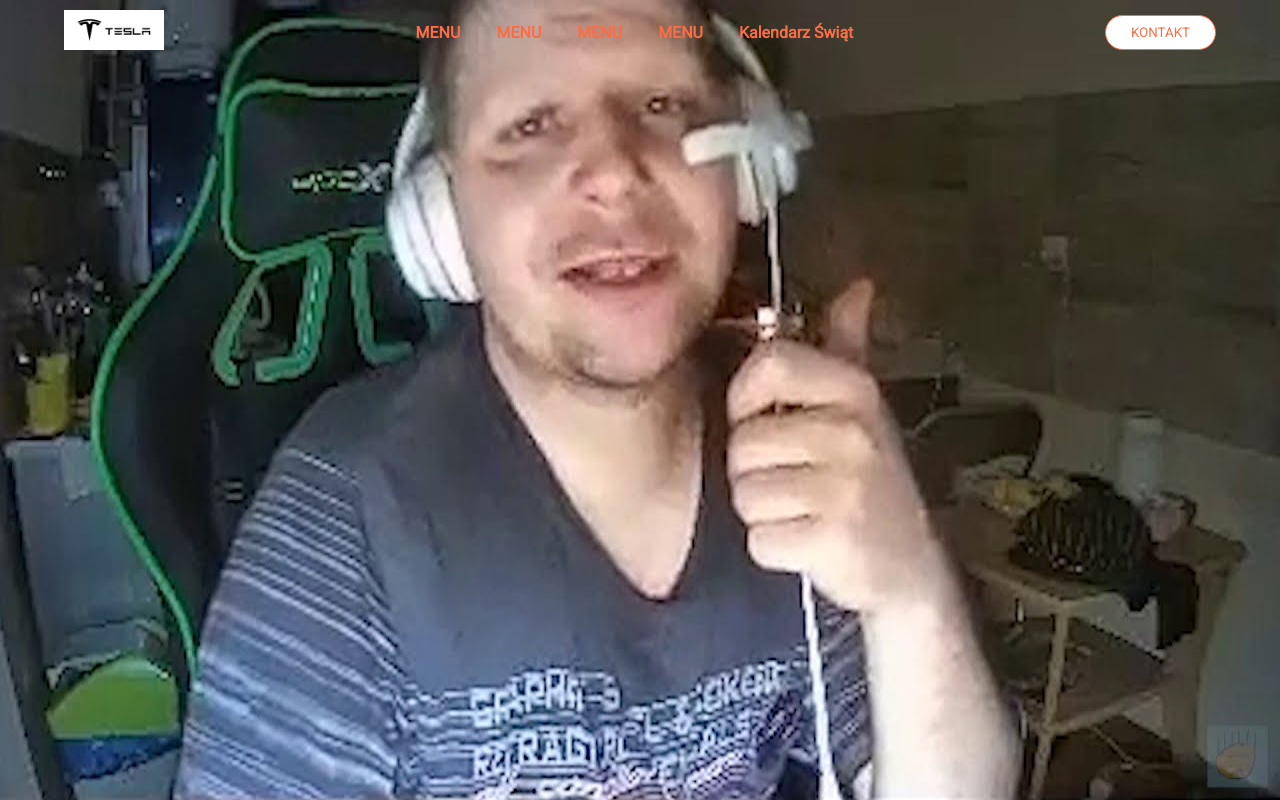
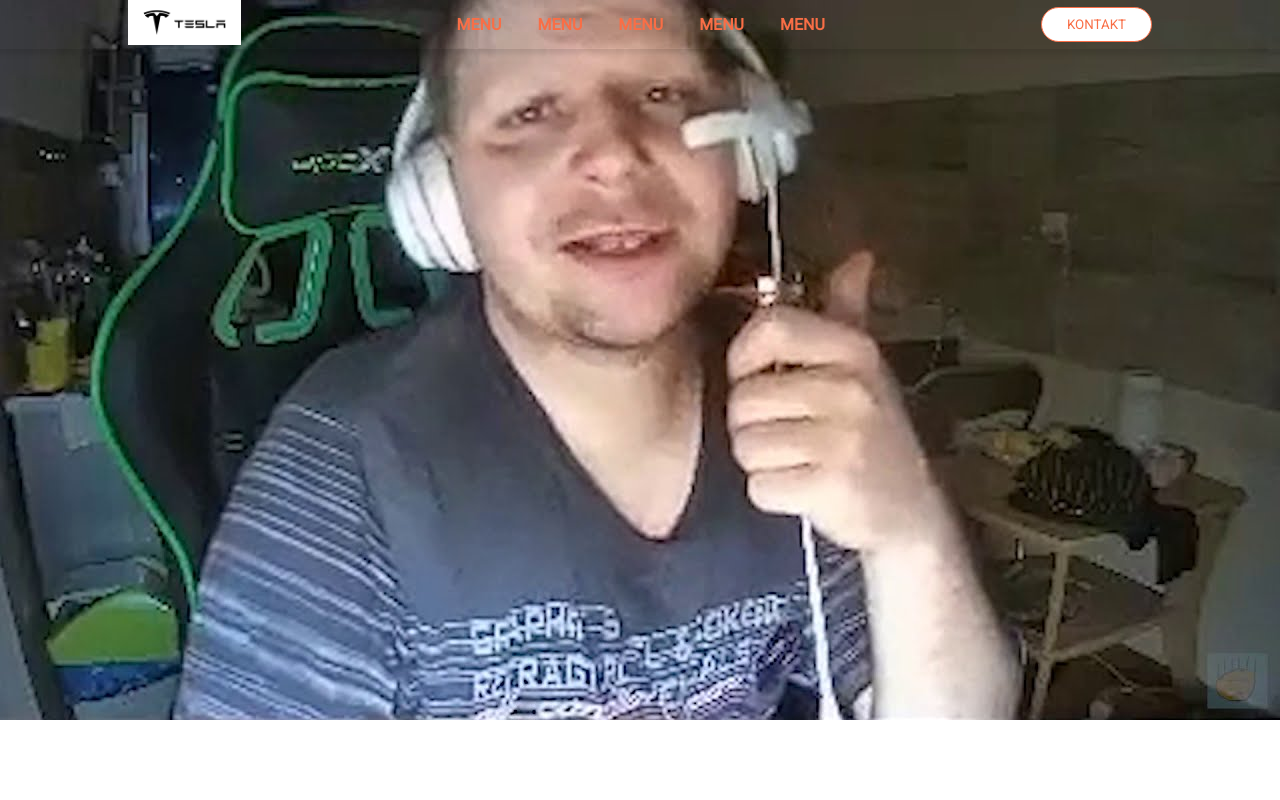
Before and after one commit to SK04e/reactapp, a React (Create React App) app: page / in a window 1280 px wide. Built offline with nearby package versions, Linux system fonts and the light colour scheme.

Commit message:
Revert "cos"
This reverts commit 2a9b6294dd57566b4f61f01ac16a76fff2e291ba.

```diff
--- a/src/App.css
+++ b/src/App.css
@@ -1,22 +1,5 @@
 .App {
   text-align: center;
-}
-
-div::-webkit-scrollbar {
-  display: none;
-}
-
-html {
-  scrollbar-width: none;
-}
-
-.scrollbox {
-  overflow-y: hidden;
-}
-
-body {
-  -ms-overflow-style: none;
-  scrollbar-width: none;
 }
 
 * {
@@ -32,10 +15,9 @@ body {
   display: flex;
   align-items: center;
   justify-content: space-between;
-  padding: 0px 5%;
+  padding: 0px 10%;
   font-weight: 600;
-  margin-top: 10px;
-  {/*box-shadow: 0 0px 5px 5px rgba(0, 0, 0, 0.1);*/}
+  box-shadow: 0 0px 5px 5px rgba(0, 0, 0, 0.1);;
 }
 
 ul li a {
@@ -43,7 +25,7 @@ ul li a {
 }
 
 .logo {
-  height: 40px;
+  height: 45px;
   cursor: pointer ;
 }
 
@@ -53,7 +35,7 @@ ul li a {
 
 .nav__link li {
   display: inline-block;
-  padding: 7px 18px;
+  padding: 10px 18px;
   transition: all 0.3s ease 0s;
 }
 
@@ -110,6 +92,5 @@ button:hover {
 }
 
 .main--image {
-  width: 100vw;
-  height: 100vh;
+
 }
--- a/src/Main.js
+++ b/src/Main.js
@@ -5,7 +5,7 @@ function Main() {
   return (
     <div className='container'>
         <div className='section' >
-            <img src={dejw} className='main--image' />
+            <img src={dejw} className='main--iamge' />
         </div>
         <div className='section' > DICK 321 </div>
     </div>
--- a/src/Menu.js
+++ b/src/Menu.js
@@ -16,7 +16,7 @@ function Menu() {
             <a href='#'><li>  MENU </li></a>
             <a href='#'><li>  MENU </li></a>
             <a href='#'><li>  MENU </li></a>
-            <a href='#'><li> Kalendarz Świąt </li></a>
+            <a href='#'><li>  MENU </li></a>
             </ul>
         </div>
         <button>KONTAKT</button>
```
